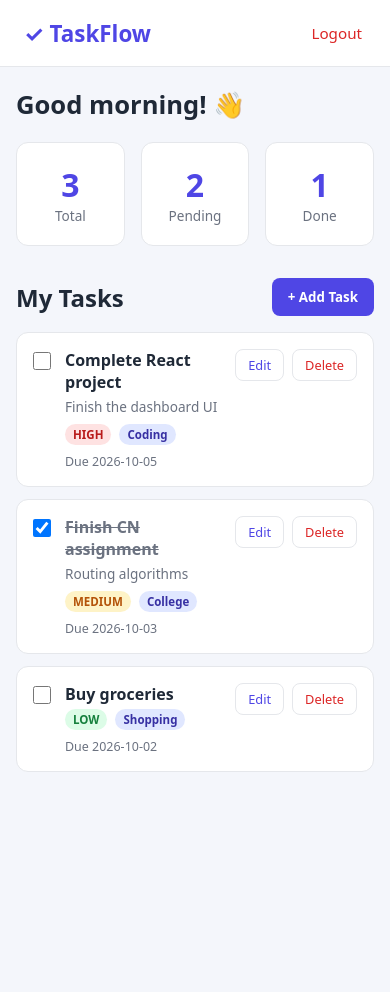
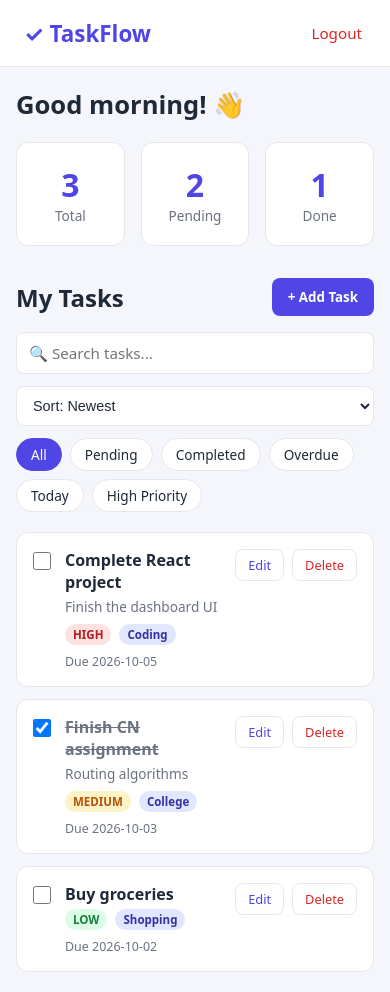
Before and after one commit to madakapoojasri/taskflow, a React app in the folder frontend/: page /dashboard in a window 390 px wide. Before the commit the page ends 844 px from the top, so only its background shows below. Built offline with nearby package versions, Linux system fonts and the light colour scheme; the HTML template or start-up script is replaced by a standard one.

Commit message:
Added search, filtering and sorting

```diff
--- a/frontend/src/pages/Dashboard.css
+++ b/frontend/src/pages/Dashboard.css
@@ -341,3 +341,70 @@
 .btn-edit:hover {
   background: rgba(79, 70, 229, 0.1);
 }
+
+/* ---------- Search, sort and filters ---------- */
+.toolbar {
+  display: flex;
+  gap: 12px;
+  margin-bottom: 12px;
+}
+
+.search-input {
+  flex: 1;
+  padding: 10px 12px;
+  border: 1px solid var(--border);
+  border-radius: 8px;
+  font-size: 0.95rem;
+  background: var(--card);
+  color: var(--text);
+}
+
+.search-input:focus,
+.toolbar-select:focus {
+  outline: none;
+  border-color: var(--primary);
+  box-shadow: 0 0 0 3px rgba(79, 70, 229, 0.15);
+}
+
+.toolbar-select {
+  padding: 10px 12px;
+  border: 1px solid var(--border);
+  border-radius: 8px;
+  font-size: 0.9rem;
+  background: var(--card);
+  color: var(--text);
+  cursor: pointer;
+}
+
+.filter-chips {
+  display: flex;
+  flex-wrap: wrap;
+  gap: 8px;
+  margin-bottom: 20px;
+}
+
+.chip {
+  background: var(--card);
+  border: 1px solid var(--border);
+  color: var(--text);
+  padding: 6px 14px;
+  border-radius: 999px;
+  font-size: 0.85rem;
+  cursor: pointer;
+}
+
+.chip:hover {
+  border-color: var(--primary);
+}
+
+.chip.active {
+  background: var(--primary);
+  border-color: var(--primary);
+  color: #fff;
+}
+
+@media (max-width: 768px) {
+  .toolbar {
+    flex-direction: column;
+  }
+}
--- a/frontend/src/pages/Dashboard.jsx
+++ b/frontend/src/pages/Dashboard.jsx
@@ -36,10 +36,74 @@ const dummyTasks = [
   },
 ];
 
+const FILTERS = [
+  "All",
+  "Pending",
+  "Completed",
+  "Overdue",
+  "Today",
+  "High Priority",
+];
+
+const SORTS = ["Newest", "Oldest", "Due Date", "Priority"];
+
+const PRIORITY_ORDER = { HIGH: 0, MEDIUM: 1, LOW: 2 };
+
+// Today's date as "YYYY-MM-DD" in the user's local time zone
+const getToday = () => {
+  const d = new Date();
+  const month = String(d.getMonth() + 1).padStart(2, "0");
+  const day = String(d.getDate()).padStart(2, "0");
+  return `${d.getFullYear()}-${month}-${day}`;
+};
+
+const matchesFilter = (task, filter, today) => {
+  switch (filter) {
+    case "Pending":
+      return task.status === "PENDING";
+    case "Completed":
+      return task.status === "COMPLETED";
+    case "Overdue":
+      return (
+        task.status === "PENDING" && task.dueDate && task.dueDate < today
+      );
+    case "Today":
+      return task.dueDate === today;
+    case "High Priority":
+      return task.priority === "HIGH";
+    default:
+      return true; // "All"
+  }
+};
+
+const sortTasks = (list, sort) => {
+  const sorted = [...list]; // copy, so we never change the original array
+
+  switch (sort) {
+    case "Oldest":
+      return sorted.sort((a, b) => a.id - b.id);
+    case "Due Date":
+      return sorted.sort((a, b) => {
+        if (!a.dueDate) return 1; // tasks without a date go last
+        if (!b.dueDate) return -1;
+        return a.dueDate.localeCompare(b.dueDate);
+      });
+    case "Priority":
+      return sorted.sort(
+        (a, b) => PRIORITY_ORDER[a.priority] - PRIORITY_ORDER[b.priority]
+      );
+    default: // "Newest"
+      return sorted.sort((a, b) => b.id - a.id);
+  }
+};
+
 function Dashboard() {
   const [tasks, setTasks] = useState(dummyTasks);
   const [showModal, setShowModal] = useState(false);
   const [editingTask, setEditingTask] = useState(null);
+  const [search, setSearch] = useState("");
+  const [filter, setFilter] = useState("All");
+  const [sort, setSort] = useState("Newest");
 
   const addTask = (formData) => {
     const newTask = {
@@ -89,6 +153,19 @@ function Dashboard() {
     setEditingTask(null);
   };
 
+  const today = getToday();
+  const query = search.trim().toLowerCase();
+
+  const visibleTasks = sortTasks(
+    tasks.filter((task) => {
+      const matchesSearch =
+        task.title.toLowerCase().includes(query) ||
+        (task.description || "").toLowerCase().includes(query);
+      return matchesSearch && matchesFilter(task, filter, today);
+    }),
+    sort
+  );
+
   const total = tasks.length;
   const completed = tasks.filter((t) => t.status === "COMPLETED").length;
   const pending = total - completed;
@@ -111,6 +188,41 @@ function Dashboard() {
           <button className="btn-add" onClick={openAddModal}>
             + Add Task
           </button>
+        </div>
+
+        <div className="toolbar">
+          <input
+            className="search-input"
+            type="text"
+            placeholder="🔍 Search tasks..."
+            value={search}
+            onChange={(e) => setSearch(e.target.value)}
+          />
+
+          <select
+            className="toolbar-select"
+            value={sort}
+            onChange={(e) => setSort(e.target.value)}
+            aria-label="Sort tasks"
+          >
+            {SORTS.map((s) => (
+              <option key={s} value={s}>
+                Sort: {s}
+              </option>
+            ))}
+          </select>
+        </div>
+
+        <div className="filter-chips">
+          {FILTERS.map((f) => (
+            <button
+              key={f}
+              className={f === filter ? "chip active" : "chip"}
+              onClick={() => setFilter(f)}
+            >
+              {f}
+            </button>
+          ))}
         </div>
 
         <div className="task-list">
```
